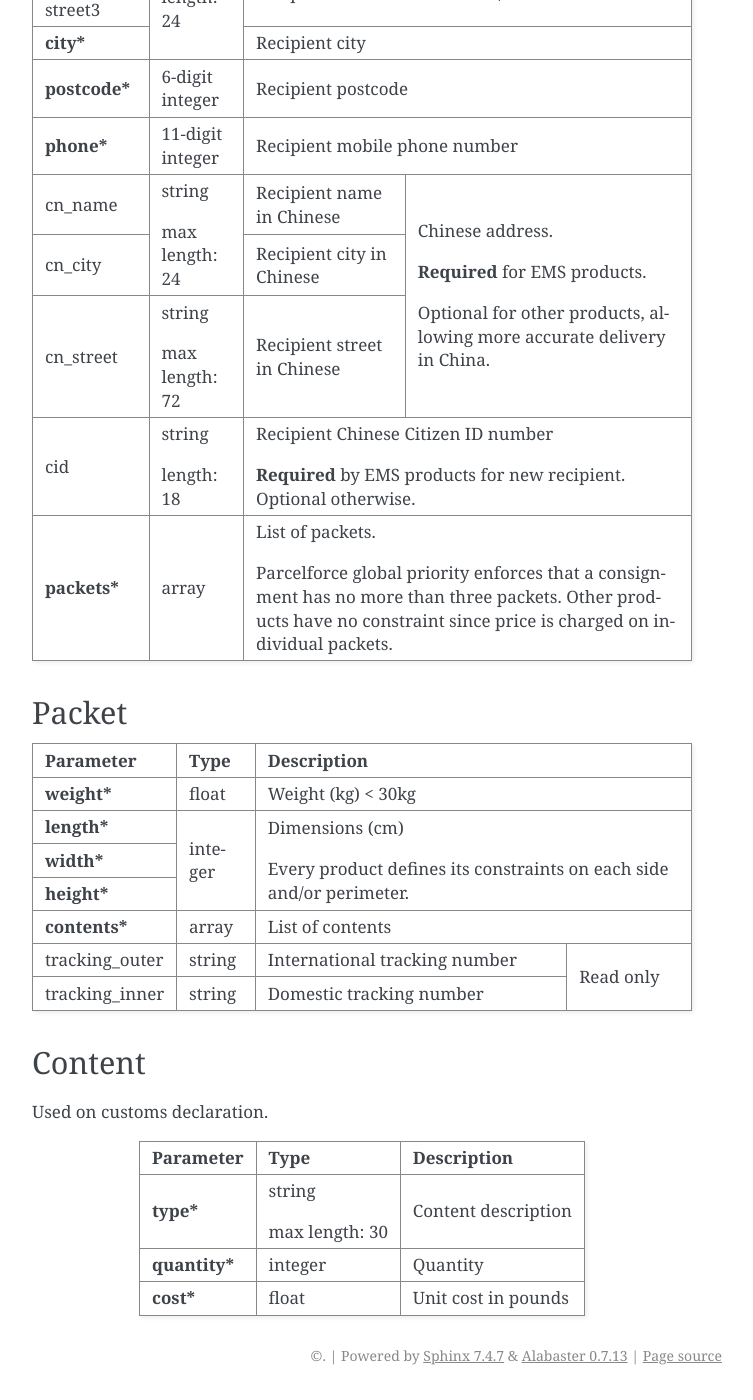
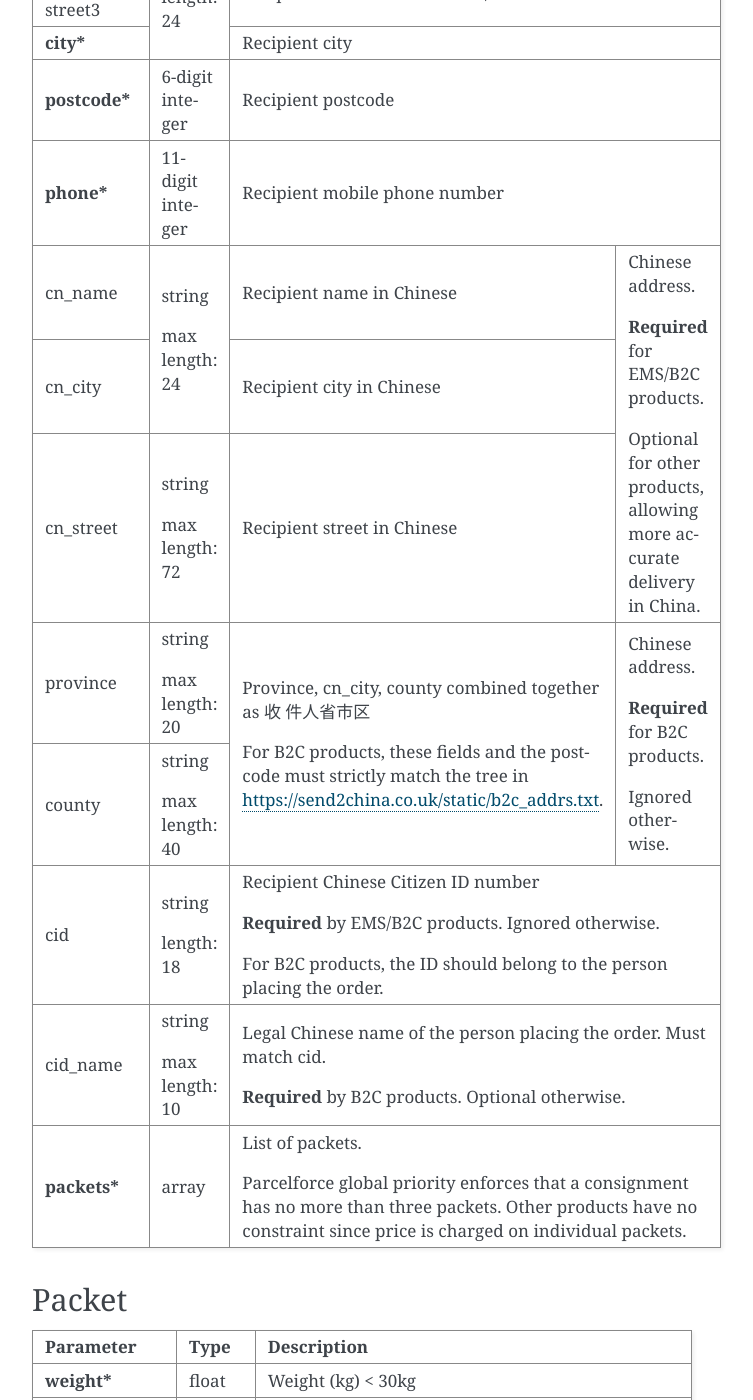
Before and after one commit to wh5a/sendchina, a Sphinx documentation site: the page built from docs/order.rst, in a window 1280 px wide and 1400 px high, scrolled down 1923 px. Shown: the whole window, without its empty margins (388-1141 px from the left). Built offline with Sphinx 7.4.7, drawn with Linux system fonts in a browser that asks for light colours; some of the changed text lies outside the part shown.

Commit message:
Updated for B2C

```diff
--- a/README.rst
+++ b/README.rst
@@ -44,6 +44,7 @@ GET /orders/         Return a list of orders
 POST /orders/        Create and pay for an order
 GET /orders/id/      Get an order's details
 GET /products/       Return a list of products
+GET /goods/          Return a list of valid goods for B2C products
 ===============      ============
 
 
--- a/docs/order.rst
+++ b/docs/order.rst
@@ -83,49 +83,67 @@ Consignment
 
 A consignment is a set of packets sent together to the same recipient in China.
 
-+---------------+--------------+-------------------------------------------+
-|Parameter      |Type          |Description                                |
-+===============+==============+===========================================+
-|**name***      |string        |Recipient name                             |
-+---------------+              +-------------------------------------------+
-|**street***    |max length:   |Recipient street address line 1            |
-+---------------+24            +-------------------------------------------+
-|street2        |              |Recipient street address line 2/3          |
-+---------------+              |                                           |
-|street3        |              |                                           |
-+---------------+              +-------------------------------------------+
-|**city***      |              |Recipient city                             |
-+---------------+--------------+-------------------------------------------+
-|**postcode***  |6-digit       |Recipient postcode                         |
-|               |integer       |                                           |
-+---------------+--------------+-------------------------------------------+
-|**phone***     |11-digit      |Recipient mobile phone number              |
-|               |integer       |                                           |
-+---------------+--------------+-----------------------+-------------------+
-|cn_name        |string        |Recipient name in      |Chinese address.   |
-|               |              |Chinese                |                   |
-+---------------+max length: 24+-----------------------+**Required** for   |
-|cn_city        |              |Recipient city in      |EMS products.      |
-|               |              |Chinese                |                   |
-|               |              |                       |Optional for other |
-+---------------+--------------+-----------------------+products, allowing |
-|cn_street      |string        |Recipient street in    |more accurate      |
-|               |              |Chinese                |delivery in China. |
-|               |max length: 72|                       |                   |
-+---------------+--------------+-----------------------+-------------------+
-|cid            |string        |Recipient Chinese Citizen ID number        |
-|               |              |                                           |
-|               |length: 18    |**Required** by EMS products for new       |
-|               |              |recipient. Optional otherwise.             |
-+---------------+--------------+-------------------------------------------+
-|**packets***   |array         |List of packets.                           |
-|               |              |                                           |
-|               |              |Parcelforce global priority enforces that a|
-|               |              |consignment has no more than three packets.|
-|               |              |Other products have no constraint since    |
-|               |              |price is charged on individual packets.    |
-|               |              |                                           |
-+---------------+--------------+-------------------------------------------+
++---------------+--------------+----------------------------------------------------------------------+
+|Parameter      |Type          |Description                                                           |
++===============+==============+======================================================================+
+|**name***      |string        |Recipient name                                                        |
++---------------+              +----------------------------------------------------------------------+
+|**street***    |max length:   |Recipient street address line 1                                       |
++---------------+24            +----------------------------------------------------------------------+
+|street2        |              |Recipient street address line 2/3                                     |
++---------------+              |                                                                      |
+|street3        |              |                                                                      |
++---------------+              +----------------------------------------------------------------------+
+|**city***      |              |Recipient city                                                        |
++---------------+--------------+----------------------------------------------------------------------+
+|**postcode***  |6-digit       |Recipient postcode                                                    |
+|               |integer       |                                                                      |
++---------------+--------------+----------------------------------------------------------------------+
+|**phone***     |11-digit      |Recipient mobile phone number                                         |
+|               |integer       |                                                                      |
++---------------+--------------+--------------------------------------------------+-------------------+
+|cn_name        |string        |Recipient name in                                 |Chinese address.   |
+|               |              |Chinese                                           |                   |
++---------------+max length: 24+--------------------------------------------------+**Required** for   |
+|cn_city        |              |Recipient city in                                 |EMS/B2C products.  |
+|               |              |Chinese                                           |                   |
+|               |              |                                                  |Optional for other |
++---------------+--------------+--------------------------------------------------+products, allowing |
+|cn_street      |string        |Recipient street in                               |more accurate      |
+|               |              |Chinese                                           |delivery in China. |
+|               |max length: 72|                                                  |                   |
++---------------+--------------+--------------------------------------------------+-------------------+
+|province       |string        |Province, cn_city, county combined together as 收 |Chinese address.   |
+|               |              |件人省市区                                        |                   |
+|               |max length: 20|                                                  |**Required** for   |
++---------------+--------------+For B2C products, these fields and the postcode   |B2C products.      |
+|county         |string        |must strictly match the tree in                   |                   |
+|               |              |`https://send2china.co.uk/static/b2c_addrs.txt    |Ignored otherwise. |
+|               |max length: 40|<https://send2china.co.uk/static/b2c_addrs.txt>`_.|                   |
+|               |              |                                                  |                   |
++---------------+--------------+--------------------------------------------------+-------------------+
+|cid            |string        |Recipient Chinese Citizen ID number                                   |
+|               |              |                                                                      |
+|               |length: 18    |**Required** by EMS/B2C products. Ignored                             |
+|               |              |otherwise.                                                            |
+|               |              |                                                                      |
+|               |              |For B2C products, the ID should belong to                             |
+|               |              |the person placing the order.                                         |
++---------------+--------------+----------------------------------------------------------------------+
+|cid_name       |string        |Legal Chinese name of the person placing                              |
+|               |              |the order. Must match cid.                                            |
+|               |max length: 10|                                                                      |
+|               |              |**Required** by B2C products.  Optional                               |
+|               |              |otherwise.                                                            |
++---------------+--------------+----------------------------------------------------------------------+
+|**packets***   |array         |List of packets.                                                      |
+|               |              |                                                                      |
+|               |              |Parcelforce global priority enforces that a                           |
+|               |              |consignment has no more than three packets.                           |
+|               |              |Other products have no constraint since                               |
+|               |              |price is charged on individual packets.                               |
+|               |              |                                                                      |
++---------------+--------------+----------------------------------------------------------------------+
 
 
 Packet
@@ -155,14 +173,18 @@ Content
 
 Used on customs declaration.
 
-+---------------+--------------+-----------------------+
-|Parameter      |Type          |Description            |
-+===============+==============+=======================+
-|**type***      |string        |Content description    |
-|               |              |                       |
-|               |max length: 30|                       |
-+---------------+--------------+-----------------------+
-|**quantity***  |integer       |Quantity               |
-+---------------+--------------+-----------------------+
-|**cost***      |float         |Unit cost in pounds    |
-+---------------+--------------+-----------------------+
++---------------+--------------+--------------------------------------------+
+|Parameter      |Type          |Description                                 |
++===============+==============+============================================+
+|**type***      |string        |Content description                         |
+|               |              |                                            |
+|               |max length: 30|***Important***: For B2C products, must     |
+|               |              |match the sku of one of the goods listed at |
+|               |              |`https://send2china.co.uk/api/1.0/goods/    |
+|               |              |<https://send2china.co.uk/api/1.0/goods/>`_.|
+|               |              |                                            |
++---------------+--------------+--------------------------------------------+
+|**quantity***  |integer       |Quantity                                    |
++---------------+--------------+--------------------------------------------+
+|**cost***      |float         |Unit cost in pounds                         |
++---------------+--------------+--------------------------------------------+
```
